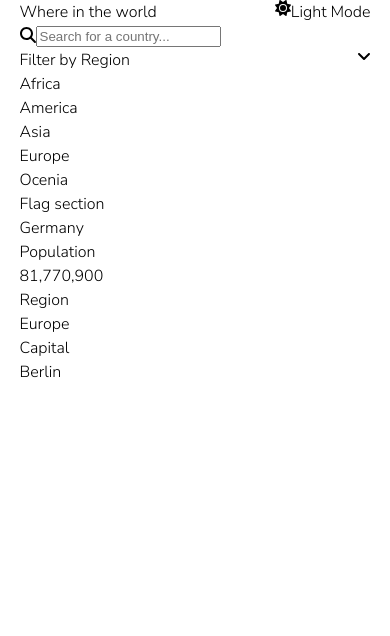
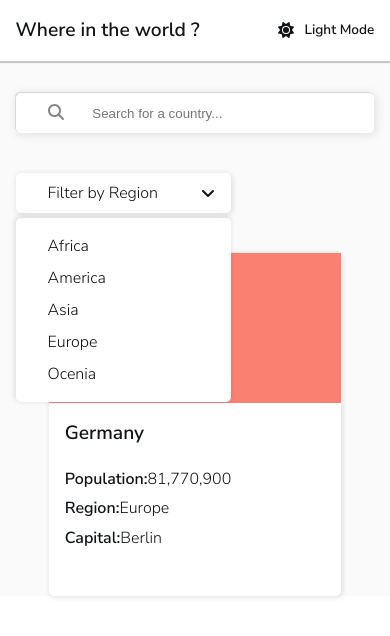
Before and after one commit to Mosesbwire/countries-api, a React (Create React App) app: page / in a window 390 px wide. Shown: the top 636 px of the page. Built offline with nearby package versions, Linux system fonts and the light colour scheme; the HTML template or start-up script is replaced by a standard one.

Commit message:
add styles for mobile view for the home component

```diff
--- a/src/App.css
+++ b/src/App.css
@@ -88,6 +88,10 @@ fieldset {
     border: 0;
 }
 
+input:focus{
+    outline: none;
+}
+
 /* Remove all animations, transitions and smooth scroll for people that prefer not to see them */
 @media (prefers-reduced-motion: reduce) {
   html:focus-within {
@@ -127,7 +131,7 @@ fieldset {
 }
 .lg-text {
     font-weight: 600;
-    font-size: 1.5em;
+    font-size: 1.2em;
 }
 
 .md-text-bold {
@@ -141,12 +145,12 @@ fieldset {
 }
 
 .text-bold {
-    font-weight: 400;
+    font-weight: 600;
     font-size: 1em;
 }
 
 .container {
-    width: 90%;
+    width: 92%;
     margin-inline: auto;
 }
 .flex {
@@ -159,4 +163,117 @@ fieldset {
 
 .flex-mobile-column {
     flex-direction: column;
+
 }
+
+
+
+/*----------------- Header styles -------------------------------*/
+
+.header {
+    padding-block: 1em;
+    box-shadow: 1px 1px 1px 1px rgba(0, 0, 0, .2);
+    background-color: var(--white);
+}
+.header-container {
+    align-items: center;
+}
+.mode-icon {
+    align-items: center;
+}
+.mode-icon-text {
+    font-weight: 600;
+    font-size: .85em;
+    margin-left: .75em;
+}
+/* -------------------------search input --------------------------------- */
+.search-box {
+    padding-block: .5em;
+    padding-inline-start: 2em;
+    box-shadow: 1px 1px 10px 1px rgba(0, 0, 0, .1), -1px -1px rgba(0, 0, 0, .1);
+    border-radius: 5px;
+    background-color: var(--white);
+}
+
+.mag-glass {
+    color: var(--light-mode-secondary-text);
+}
+
+.input {
+    border: none;
+    margin-left: 2em;
+    width: 70%;
+}
+
+.search-filter {
+    width: 92%;
+    margin-inline: auto;
+    position: relative;
+}
+
+.search-filter > :first-child {
+    margin-block-end: 2.5em;
+    margin-block-start: 2em;
+}
+
+/* ----------------------------- filter section ------------------------ */
+
+.filter {
+    width: 60%;
+    position: absolute;
+    top: 100%;
+}
+
+.filter-heading {
+    align-items: center;
+    padding-block: .5em;
+    background-color: var(--white);
+    padding-inline-start: 2em;
+    padding-inline-end: 1em;
+    box-shadow: 1px 1px 5px 1px rgba(0, 0, 0, .1);
+    margin-bottom: .3em;
+    border-radius: 5px;
+}
+
+.regions {
+    padding-inline-start: 2em;
+    background-color: var(--white);
+    padding-block: .5em;
+    box-shadow: -1px -1px 5px 1px rgba(0, 0, 0, .1);
+    border-radius: 5px;
+}
+
+.regions > * {
+    margin-block: .5em;
+}
+
+/* -----------------country card section -------------------- */
+
+.country-grid {
+    margin-top: 5em;
+}
+
+.card {
+    width: 75%;
+    margin-inline: auto;
+    border-radius: 5px;
+    background-color: var(--white);
+    box-shadow: 1px 1px 5px 1px rgba(0, 0, 0, .1);
+}
+
+.flag {
+    background-color: salmon;
+    height: 150px;
+}
+
+.country-name {
+    margin-bottom: 1em;
+}
+.card-details > :first-child {
+    margin-bottom: .35em;
+}
+.country-details {
+    padding-inline: 1em;
+    padding-top: 1em;
+    padding-bottom: 2.5em;
+}
--- a/src/App.js
+++ b/src/App.js
@@ -4,7 +4,7 @@ import './App.css';
 
 function App() {
   return (
-    <div className="App container">
+    <div className="App light">
      <Header/>
      <Home/>
     </div>
--- a/src/components/header/Header.js
+++ b/src/components/header/Header.js
@@ -7,12 +7,12 @@ import { faSun, faMoon} from '@fortawesome/free-solid-svg-icons'
 const Header = props => {
   return (
     <div className='header'>
-      <div className='flex-space-btwn'>
-        <p>Where in the world</p>
+      <div className='flex-space-btwn container header-container'>
+        <p className='lg-text'>Where in the world ?</p>
         <div>
-            <div className='flex'>
+            <div className='flex mode-icon'>
               <FontAwesomeIcon icon={faSun}/>
-              <p>Light Mode</p>
+              <p className='mode-icon-text'>Light Mode</p>
             </div>
             {/* <div className='flex'>
               <FontAwesomeIcon icon={faMoon}/>
--- a/src/components/home/Country.js
+++ b/src/components/home/Country.js
@@ -3,22 +3,22 @@ import PropTypes from 'prop-types'
 
 const Country = props => {
   return (
-    <div>
-      <div>
-        <p>Flag section</p>
+    <div className='card'>
+      <div className='flag'>
+
       </div>
-      <div>
-        <p>Germany</p>
-        <div>
-            <p>Population</p>
+      <div className='country-details'>
+        <p className='lg-text country-name'>Germany</p>
+        <div className='flex card-details'>
+            <p className='text-bold'>Population:</p>
             <p>81,770,900</p>
         </div>
-        <div>
-            <p>Region</p>
+        <div className='flex card-details'>
+            <p className='text-bold'>Region:</p>
             <p>Europe</p>
         </div>
-        <div>
-            <p>Capital</p>
+        <div className='flex card-details'>
+            <p className='text-bold'>Capital:</p>
             <p>Berlin</p>
         </div>
       </div>
--- a/src/components/home/Filter.js
+++ b/src/components/home/Filter.js
@@ -5,12 +5,12 @@ import { faAngleDown } from '@fortawesome/free-solid-svg-icons'
 
 const Filter = props => {
   return (
-    <div>
-      <div className='flex-space-btwn'>
+    <div className='filter'>
+      <div className='flex-space-btwn filter-heading'>
         <p>Filter by Region</p>
         <FontAwesomeIcon icon={faAngleDown}/>
       </div>
-      <div>
+      <div className='regions'>
         <p>Africa</p>
         <p>America</p>
         <p>Asia</p>
--- a/src/components/home/Home.js
+++ b/src/components/home/Home.js
@@ -7,11 +7,11 @@ import Country from './Country'
 const Home = props => {
   return (
     <div>
-        <div className='flex flex-mobile-column'>
+        <div className='flex flex-mobile-column search-filter'>
             <Search/>
             <Filter/>
         </div>
-        <div>
+        <div className='country-grid'>
             <Country/>
         </div>
     </div>
--- a/src/components/home/Search.js
+++ b/src/components/home/Search.js
@@ -6,9 +6,9 @@ import { faMagnifyingGlass } from '@fortawesome/free-solid-svg-icons'
 const Search = props => {
   return (
     <div>
-        <div>
-            <FontAwesomeIcon icon={faMagnifyingGlass}/>
-            <input type="text" placeholder="Search for a country..."/>
+        <div className="search-box">
+            <FontAwesomeIcon icon={faMagnifyingGlass} className='mag-glass'/>
+            <input className="input" type="text" placeholder="Search for a country..."/>
         </div>
     </div>
   )
```
